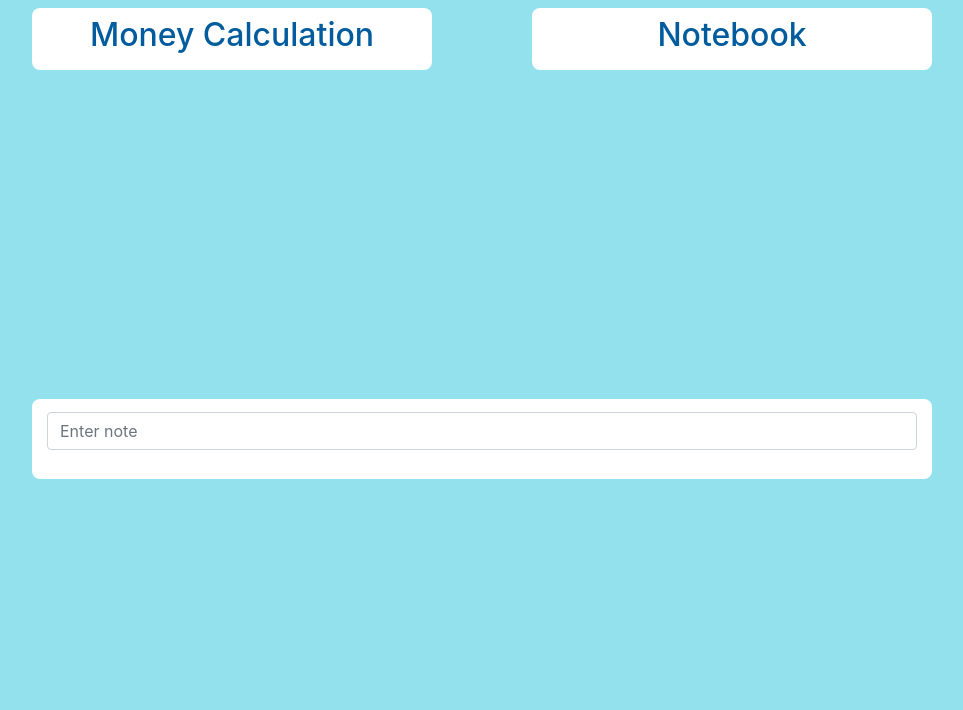
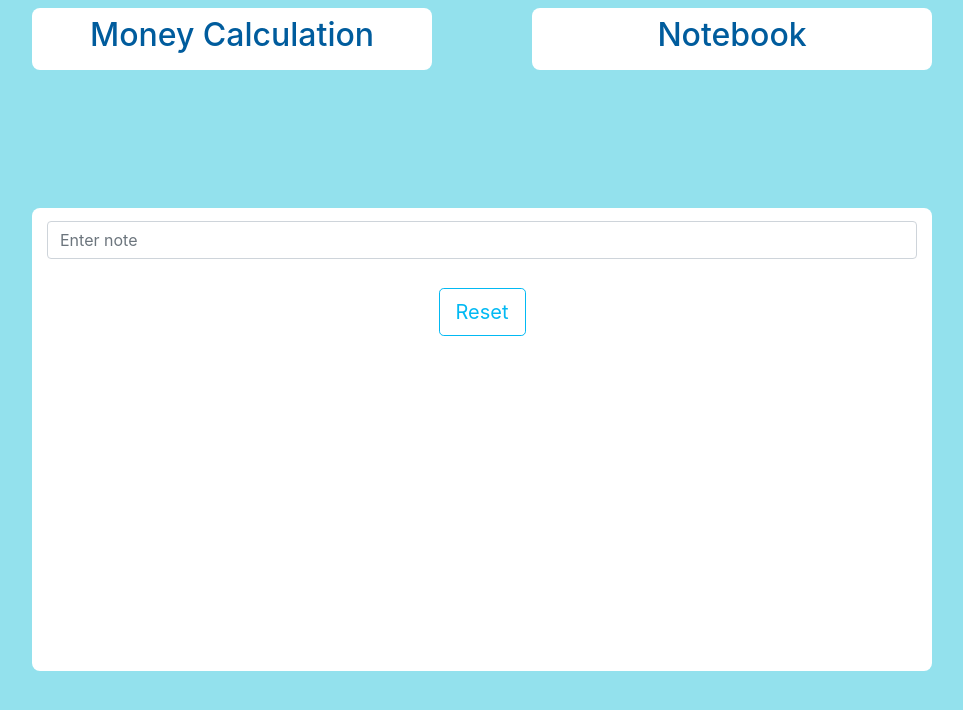
Before and after one commit to EgorGo23/frontend-project-MoneyCalc, a React app: page / in a window 1280 px wide. Shown: the top 710 px of the page, without its empty margins (158-1121 px from the left). Built offline with nearby package versions, Linux system fonts and the light colour scheme.

Commit message:
layout of notebook application components

```diff
--- a/public/styles/index.scss
+++ b/public/styles/index.scss
@@ -27,7 +27,25 @@ $br-radius: 8px;
     color: $success;
 }
 
+
 /****Item styles****/
+
+
+/**General reset button**/
+.btn-reset {
+    border: 1px solid $blue;
+    color: $blue;
+}
+
+.btn-reset:hover {
+    background-color: $blue;
+    border: 1px solid $blue;
+    color: #fff;
+}
+
+.btn-reset:focus {
+    box-shadow: none;
+}
 
 
 /************/
@@ -44,6 +62,7 @@ $br-radius: 8px;
             background-color: #fff;
             min-width: 900px;
             border-radius: $br-radius;
+            height: 463px;
         }
     }
 }
@@ -106,8 +125,6 @@ $br-radius: 8px;
             background-color: $blue-class-disabled;
         }
     }
-
-
 }
 
 
@@ -162,19 +179,6 @@ $br-radius: 8px;
             }
         }
     }
-    .expensesIncomeList-field__btn-reset {
-        border: 1px solid $blue;
-        color: $blue;
-    }
-
-    .expensesIncomeList-field__btn-reset:hover {
-        background-color: $blue;
-        color: #fff;
-    }
-
-    .expensesIncomeList-field__btn-reset:focus {
-        box-shadow: none;
-    }
 }
 
 
--- a/src/components/MoneyCalc/Main/ExpensesIncomeList.jsx
+++ b/src/components/MoneyCalc/Main/ExpensesIncomeList.jsx
@@ -72,7 +72,7 @@ export class ExpensesIncomeList extends Component {
         </ul>
         <button
           type="button"
-          className="btn btn-outline-primary mb-4 btn-lg expensesIncomeList-field__btn-reset"
+          className="btn btn-outline-primary mb-4 btn-lg btn-reset"
           onClick={this.clearListHandler}
         >
           Reset
--- a/src/components/MoneyCalc/Main/Form.jsx
+++ b/src/components/MoneyCalc/Main/Form.jsx
@@ -58,7 +58,7 @@ export class Form extends Component {
     return (
       <div className="row form-panel">
         <div className="col align-self-center form-panel__fields">
-          <form onSubmit={this.handleAddItem}>
+          <form>
             <div className="row">
               <div className="col">
                 <input type="text" className="form-control" placeholder="Date" value={currentInputData.dateText} onChange={this.changeDateTextHandler} />
--- a/src/components/Notebook/Main/Form.jsx
+++ b/src/components/Notebook/Main/Form.jsx
@@ -1,9 +1,7 @@
-/* eslint-disable import/prefer-default-export */
-/* eslint-disable eol-last */
 import React, { Component } from 'react';
 import { connect } from 'react-redux';
+import _ from 'lodash';
 import * as actions from '../../../actions/notebookActions';
-import _ from 'lodash';
 
 const mapStateToProps = ({ notebook }) => {
   const props = {
@@ -28,8 +26,11 @@ export class Form extends Component {
 
   submitHandler = (event) => {
     event.preventDefault();
+
     const { currentInputData, addItem, clearInputField } = this.props;
-    console.log(currentInputData);
+    if (!currentInputData.noteText) {
+      return;
+    }
     addItem({
       id: _.uniqueId(),
       note: currentInputData.noteText || '',
--- a/src/components/Notebook/Main/Notes.jsx
+++ b/src/components/Notebook/Main/Notes.jsx
@@ -1,15 +1,58 @@
 /* eslint-disable import/prefer-default-export */
 import React, { Component } from 'react';
+import { connect } from 'react-redux';
+import * as actions from '../../../actions/notebookActions';
+
+
+const mapStateToProps = ({ notebook }) => {
+  const props = {
+    currentInputData: notebook.currentInputData,
+    list: notebook.noteList,
+  };
+  console.log(props);
+  return props;
+};
+
+const actionCreators = {
+  changeNoteText: actions.changeNoteText,
+  addItem: actions.addItem,
+  clearInputField: actions.clearInputField,
+};
+
 
 export class Notes extends Component {
+  render() {
+    const { list } = this.props;
+
+    return (
+      <div className="row">
+        <div className="col">
+            <div className="row">
+              <div className="col notebookList-field">
+                <ul className="list-group list-group-flush notebookList-field__list">
+                  {list.map(({ id, note }) => (
+                    <li key={id} className="list-group-item">{note}</li>
+                  ))}
+                </ul>
+              </div>
+            </div>
+            <div className="row row-button align-items-end">
+              <div className="col d-flex justify-content-center col-button">
+                <button
+                  type="button"
+                  className="btn btn-outline-primary btn-lg btn-reset"
+                  onClick={this.clearListHandler}
+                >
+                  Reset
+                </button>
+              </div>
+            </div>
+          </div>
+      </div>
 
 
-
-  render() {
-    return (
-        <ul>
-
-        </ul>
     );
   }
 }
+
+export default connect(mapStateToProps, actionCreators)(Notes);
--- a/src/components/Notebook/Note.jsx
+++ b/src/components/Notebook/Note.jsx
@@ -1,10 +1,15 @@
 import React, { Component, Fragment } from 'react';
 import Form from './Main/Form';
+import Notes from './Main/Notes';
+
 
 class MainNote extends Component {
   render() {
     return (
-      <Form />
+      <Fragment>
+        <Form />
+        <Notes />
+      </Fragment>
     );
   }
 }
--- a/src/reducers/rootReducer.js
+++ b/src/reducers/rootReducer.js
@@ -1,8 +1,8 @@
+import { combineReducers } from 'redux';
 import calc from './calc/calcReducer';
 import notebook from './notebook/notebookReducer';
-import { combineReducers } from 'redux';
 
 export default combineReducers({
-    calc,
-    notebook,
+  calc,
+  notebook,
 });
```
Also changed, not shown: src/reducers/notebook/notebookReducer.js (+4 -4 lines), src/actions/calcActions.js (line endings or trailing spaces), src/actions/notebookActions.js (line endings or trailing spaces).
